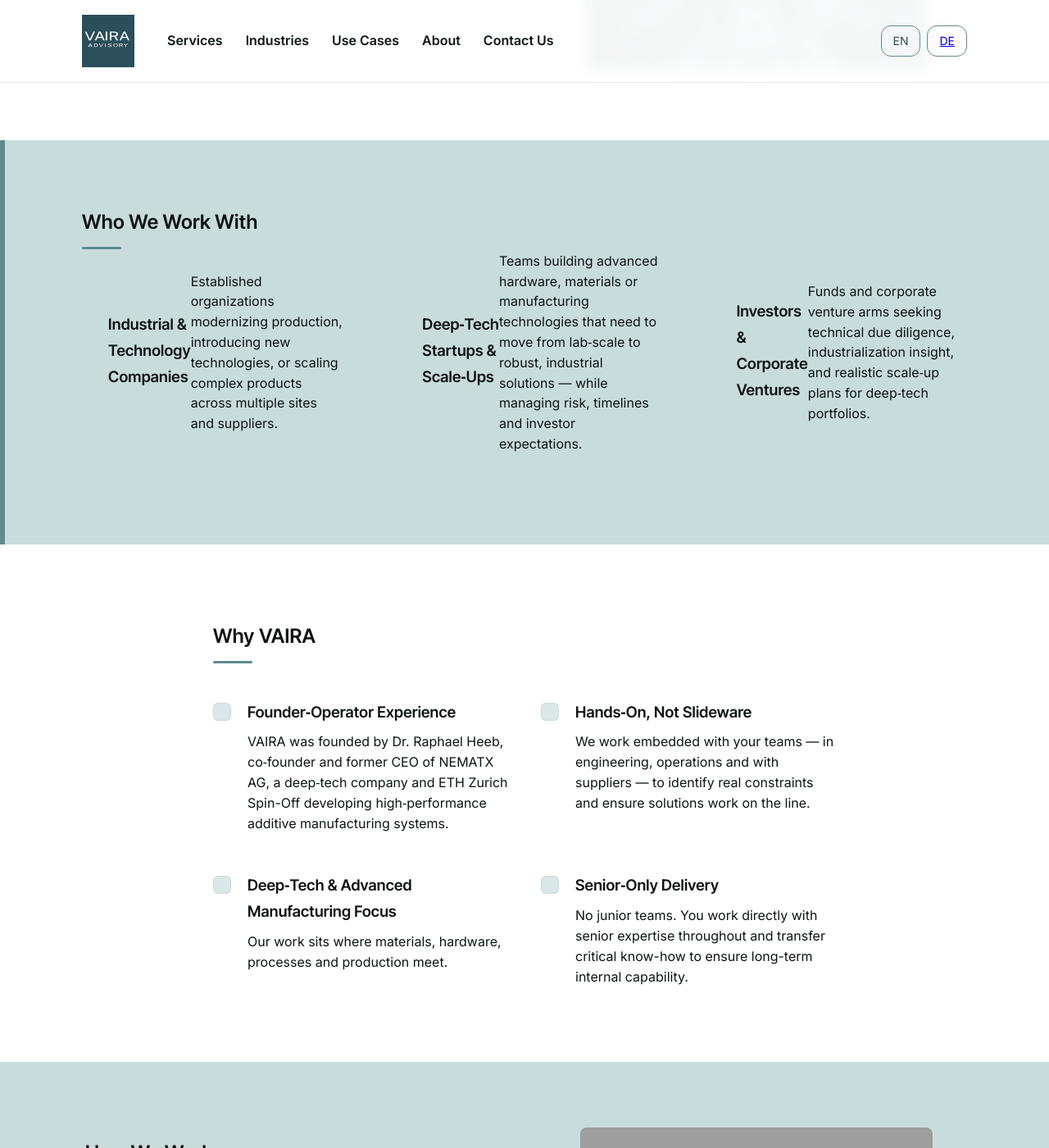
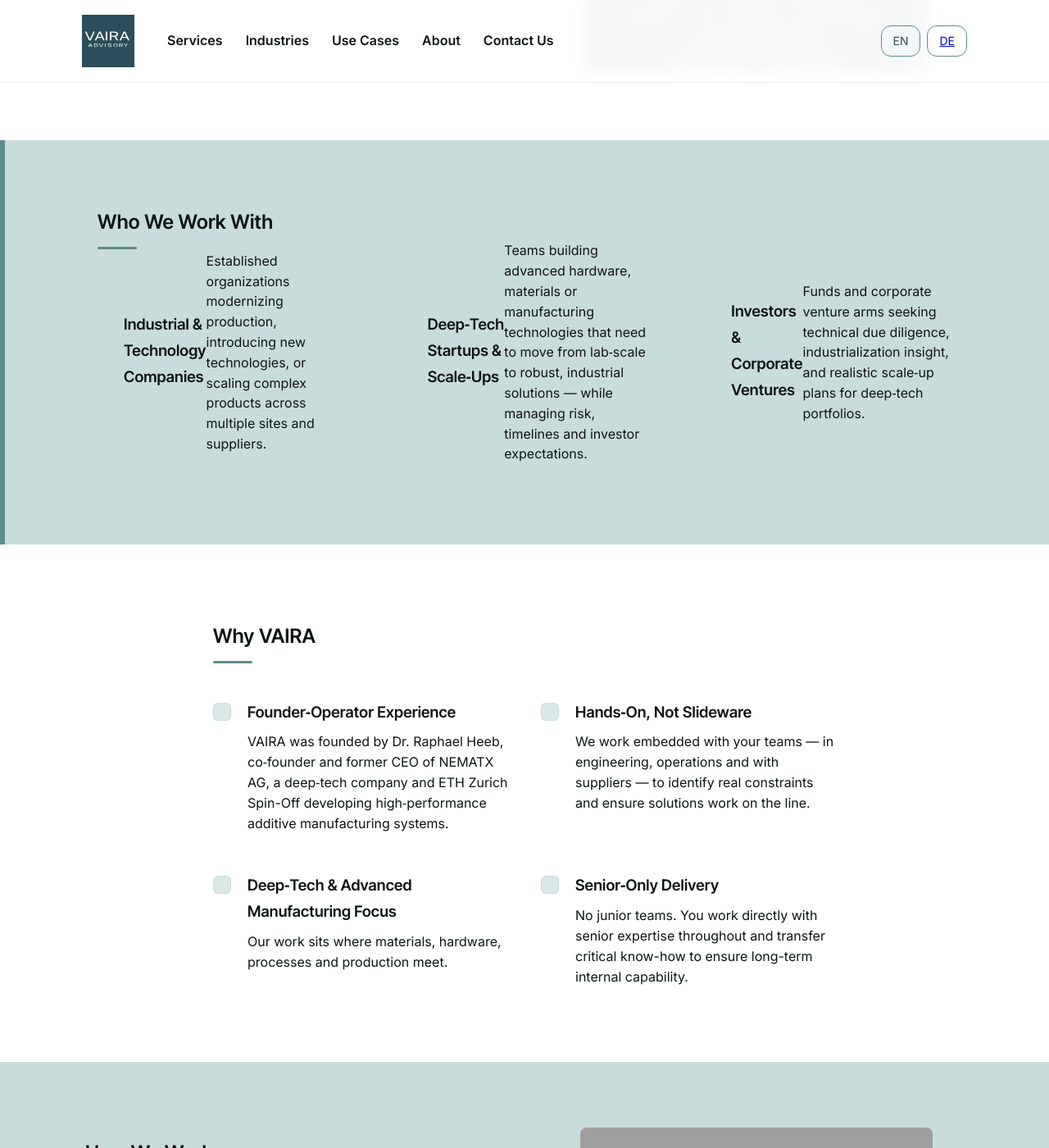
Before and after one commit to raphaelheeb/vaira-advisory, a Jekyll site: the page built from index.html, in a window 1280 px wide and 1400 px high, scrolled down 1044 px. Shown: the whole window at 82% size. Built offline with Jekyll 4.4.1, drawn with Linux system fonts in a browser that asks for light colours; grey boxes are pictures that could not be loaded.

Commit message:
Update styles.css

```diff
--- a/assets/css/styles.css
+++ b/assets/css/styles.css
@@ -275,7 +275,7 @@
 }
 
 #who-we-work-with .wrapper--narrow {
-  max-width: var(--wrapper-wide);
+  max-width: 1080px; /* matches your global content-wrapper */
 }
 
 #who-we-work-with .card {
@@ -310,6 +310,25 @@
   stroke-width: 2.5;             /* stronger, engineered presence */
   display: block;
   transform: translateX(2px);    /* optical centering for left-heavy icons */
+  opacity: 0.9;
+}
+
+/* SERVICES SECTION — icon alignment and rhythm */
+
+#services .card .card-icon {
+  height: 120px;                 /* stable vertical zone */
+  display: flex;
+  justify-content: center;
+  align-items: center;
+  margin-bottom: 24px;           /* cleaner spacing before title */
+}
+
+#services .card .card-icon svg {
+  width: 72px;                   /* premium scale */
+  height: 72px;
+  stroke-width: 2.5;             /* stronger presence */
+  display: block;
+  transform: translateX(2px);    /* optical centering */
   opacity: 0.9;
 }
 
```
